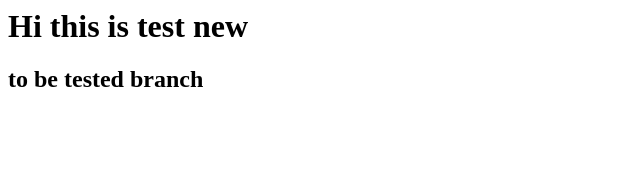
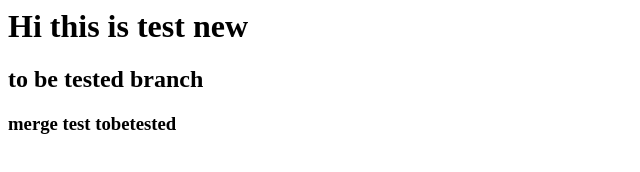
Before and after one commit to sunilramapur/webtest, a plain HTML site: page index.html in a window 1280 px wide. Shown: the whole page, without its empty margins (0-640 px from the left). Drawn offline with Linux system fonts and the light colour scheme.

Commit message:
merge test tobetested

```diff
--- a/index.html
+++ b/index.html
@@ -1,2 +1,3 @@
 <h1> Hi this is test new</h1>
 <h2>to be tested branch</h2>
+<h3>merge test tobetested</h3>
```
